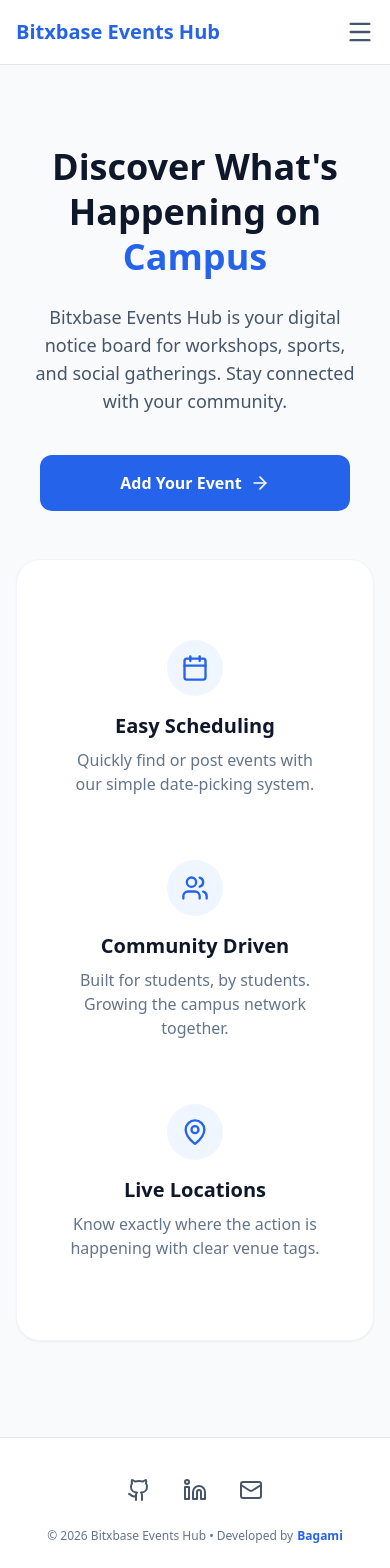
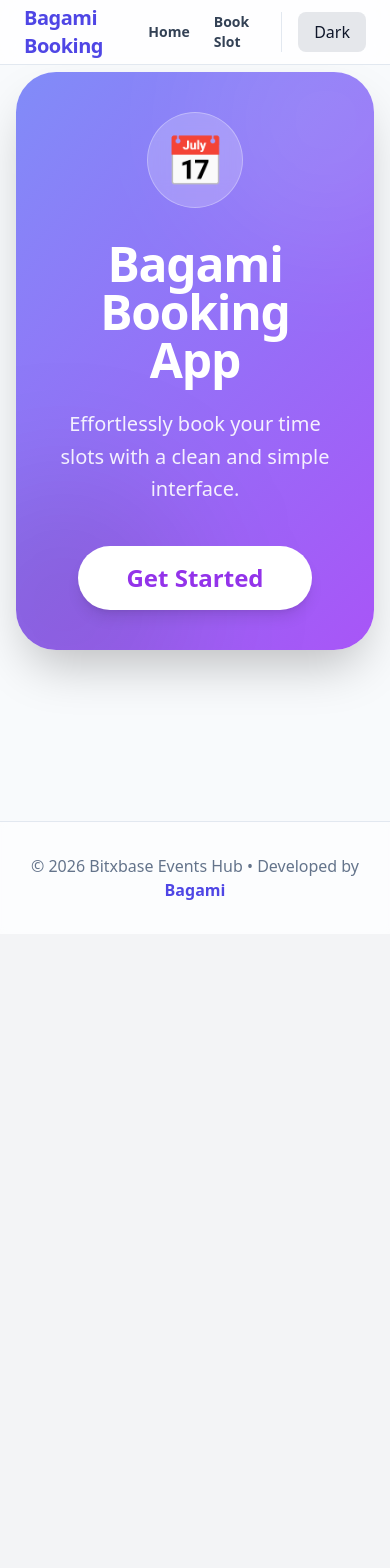
Before and after one commit to bagami-13/bagami-booking-app, a React (Vite) app: page / in a window 390 px wide. Shown: the top 1568 px of the page. After the commit the page ends 934 px from the top, so only its background shows below. Built offline with nearby package versions, Linux system fonts and the light colour scheme.

Commit message:
Fixed dark theme and responsiveness

```diff
--- a/src/App.jsx
+++ b/src/App.jsx
@@ -2,32 +2,31 @@ import React from "react";
 import { BrowserRouter, Routes, Route, Navigate } from "react-router-dom";
 import { AnimatePresence } from "framer-motion";
 import Navbar from "./components/Navbar";
-import Footer from "./components/Footer";
+import Footer from "./components/Footer"; // Import the new Footer
 import Home from "./pages/Home";
 import Book from "./pages/Book";
 import Confirm from "./pages/Confirm";
 
-
 function App() {
   return (
     <BrowserRouter>
-      {/* min-h-screen keeps footer at bottom; w-full + overflow-x-hidden prevents side-scrolling */}
-      <div className="flex flex-col min-h-screen w-full overflow-x-hidden bg-slate-50 text-slate-900">
+      {/* flex and flex-col ensures the footer stays at the bottom */}
+      <div className="flex flex-col min-h-screen bg-slate-50 dark:bg-slate-950 text-slate-900 dark:text-slate-100 transition-colors duration-500">
         <Navbar />
 
-        {/* Main takes up available space. px-4 provides the mobile 'gutters' */}
-        <main className="flex-grow w-full max-w-7xl mx-auto px-4 sm:px-6 lg:px-8 pt-24 pb-12">
+        <main className="flex-grow pt-14 pb-12 max-w-7xl mx-auto w-full">
           <AnimatePresence mode="wait">
             <Routes>
               <Route path="/" element={<Home />} />
-               <Route path="/book" element={<Book />} />
+              <Route path="/home" element={<Home />} />
+              <Route path="/book" element={<Book />} />
               <Route path="/confirm" element={<Confirm />} />
               <Route path="*" element={<Navigate to="/" />} />
             </Routes>
           </AnimatePresence>
         </main>
 
-        <Footer />
+        <Footer /> {/* Add Footer here */}
       </div>
     </BrowserRouter>
   );
--- a/src/components/Footer.jsx
+++ b/src/components/Footer.jsx
@@ -1,32 +1,14 @@
 import React from 'react';
-import { Github, Linkedin, Mail } from 'lucide-react';
 
 const Footer = () => {
   const currentYear = new Date().getFullYear();
 
   return (
-    <footer className="w-full py-10 bg-white border-t border-slate-200 mt-auto">
-      <div className="w-full max-w-7xl mx-auto px-4 flex flex-col items-center justify-center gap-6 text-center">
-
-        {/* Icons Row - Stays centered and spreads out nicely */}
-        <div className="flex items-center justify-center gap-8 text-slate-600">
-          <a href="https://github.com/bagami-13" target="_blank" rel="noreferrer" className="hover:text-blue-600 transition-all hover:scale-110 active:scale-95">
-            <Github size={24} />
-          </a>
-          <a href="#" className="hover:text-blue-600 transition-all hover:scale-110 active:scale-95">
-            <Linkedin size={24} />
-          </a>
-          <a href="mailto:your-email@example.com" className="hover:text-blue-600 transition-all hover:scale-110 active:scale-95">
-            <Mail size={24} />
-          </a>
-        </div>
-
-        {/* Text centered below icons. text-xs/sm ensures it fits on tiny screens */}
-        <p className="text-slate-500 font-medium text-xs sm:text-sm md:text-base leading-relaxed">
-          © {currentYear} Bitxbase Events Hub • Developed by
-          <span className="text-blue-600 font-bold ml-1">Bagami</span>
+    <footer className="w-full py-8 mt-auto border-t border-slate-200 dark:border-slate-800 bg-white/50 dark:bg-slate-900/50 backdrop-blur-sm">
+      <div className="max-w-7xl mx-auto px-6 text-center">
+        <p className="text-slate-500 dark:text-slate-400 font-medium">
+          © {currentYear} Bitxbase Events Hub • Developed by <span className="text-indigo-600 dark:text-indigo-400 font-bold">Bagami</span>
         </p>
-
       </div>
     </footer>
   );
--- a/src/components/Navbar.jsx
+++ b/src/components/Navbar.jsx
@@ -1,46 +1,39 @@
-import React, { useState } from "react";
-import { Link } from "react-router-dom";
-import { Menu, X } from "lucide-react";
+import React from 'react';
+import { Link } from 'react-router-dom';
+import ThemeToggle from './ThemeToggle';
 
 const Navbar = () => {
-  const [isOpen, setIsOpen] = useState(false);
+  return (
+    <nav className="fixed top-0 left-0 right-0 z-50 bg-white/80 dark:bg-slate-900/80 backdrop-blur-md border-b border-slate-200 dark:border-slate-800 transition-colors duration-300">
+      <div className="max-w-7xl mx-auto px-6 h-16 flex justify-between items-center">
 
-  return (
-    <nav className="fixed top-0 w-full z-50 bg-white/90 backdrop-blur-md border-b border-slate-200">
-      <div className="max-w-7xl mx-auto px-4 sm:px-6 lg:px-8">
-        <div className="flex justify-between h-16 items-center">
-          {/* Logo */}
-          <Link to="/" className="text-xl font-bold text-blue-600">
-            Bitxbase Events Hub
+        {/* Logo Section */}
+        <Link to="/" className="text-xl font-black text-indigo-600 dark:text-indigo-400 tracking-tight">
+          Bagami Booking
+        </Link>
+
+        {/* Navigation Links & Toggle Section */}
+        {/* 'gap-8' ensures there is plenty of space between the links and the button */}
+        <div className="flex items-center gap-6 md:gap-8">
+          <Link
+            to="/home"
+            className="text-sm font-bold text-slate-700 dark:text-slate-200 hover:text-indigo-600 dark:hover:text-indigo-400 transition-colors"
+          >
+            Home
+          </Link>
+          <Link
+            to="/book"
+            className="text-sm font-bold text-slate-700 dark:text-slate-200 hover:text-indigo-600 dark:hover:text-indigo-400 transition-colors"
+          >
+            Book Slot
           </Link>
 
-          {/* Desktop Menu */}
-          <div className="hidden md:flex items-center gap-8">
-            <Link to="/" className="text-slate-600 hover:text-blue-600 font-medium transition-colors">Home</Link>
-            <Link to="/book" className="bg-blue-600 text-white px-5 py-2 rounded-lg hover:bg-blue-700 transition-all">
-              Add Event
-            </Link>
-          </div>
-
-          {/* Mobile Button */}
-          <div className="md:hidden flex items-center">
-            <button onClick={() => setIsOpen(!isOpen)} className="text-slate-600">
-              {isOpen ? <X size={28} /> : <Menu size={28} />}
-            </button>
+          {/* Theme Toggle Wrapper to ensure no overlap */}
+          <div className="ml-2 border-l border-slate-200 dark:border-slate-700 pl-4">
+            <ThemeToggle />
           </div>
         </div>
       </div>
-
-      {/* Mobile Menu Dropdown */}
-      {isOpen && (
-        <div className="md:hidden bg-white border-b border-slate-200 p-4 flex flex-col gap-4 animate-in slide-in-from-top">
-          <Link to="/" onClick={() => setIsOpen(false)} className="text-slate-600 font-medium py-2">Home</Link>
-
-          <Link to="/book" onClick={() => setIsOpen(false)} className="bg-blue-600 text-white text-center px-5 py-3 rounded-lg">
-            Add Event
-          </Link>
-        </div>
-      )}
     </nav>
   );
 };
--- a/src/pages/Home.jsx
+++ b/src/pages/Home.jsx
@@ -1,62 +1,51 @@
 import React from 'react';
+import { useNavigate } from 'react-router-dom';
 import { motion } from 'framer-motion';
-import { Calendar, Users, MapPin, ArrowRight } from 'lucide-react';
-import { Link } from 'react-router-dom';
 
 const Home = () => {
+  const navigate = useNavigate();
+
   return (
-    <div className="w-full">
-      {/* Hero Section */}
-      <section className="py-12 md:py-24 flex flex-col items-center text-center">
-        <motion.div
-          initial={{ opacity: 0, y: 20 }}
-          animate={{ opacity: 1, y: 0 }}
-          className="max-w-3xl"
-        >
-          <h1 className="text-4xl md:text-6xl font-extrabold text-slate-900 mb-6 leading-tight">
-            Discover What's Happening on <span className="text-blue-600">Campus</span>
+    <div className="flex flex-col items-center justify-start h-[85vh] px-4">
+
+      <motion.div
+        initial={{ opacity: 0, y: 20 }}
+        animate={{ opacity: 1, y: 0 }}
+        transition={{ duration: 0.6 }}
+        whileHover={{ y: -5 }}
+        /* Changed mt-12 to mt-4 to pull the card up toward the navbar */
+        className="mt-4 bg-hero-gradient w-full max-w-4xl p-10 md:p-16 rounded-[2.5rem] shadow-2xl text-white text-center relative overflow-hidden"
+      >
+        <div className="relative z-10">
+          <motion.div
+            initial={{ scale: 0.8 }}
+            animate={{ scale: 1 }}
+            className="bg-white/20 w-24 h-24 rounded-full flex items-center justify-center mx-auto mb-8 backdrop-blur-md border border-white/30"
+          >
+            <span className="text-5xl">📅</span>
+          </motion.div>
+
+          <h1 className="text-5xl md:text-7xl font-black mb-6 tracking-tight">
+            Bagami Booking App
           </h1>
-          <p className="text-lg text-slate-600 mb-10 px-4">
-            Bitxbase Events Hub is your digital notice board for workshops, sports,
-            and social gatherings. Stay connected with your community.
+
+          <p className="text-xl md:text-2xl opacity-90 mb-10 max-w-2xl mx-auto leading-relaxed">
+            Effortlessly book your time slots with a clean and simple interface.
           </p>
-          <div className="flex flex-col sm:flex-row gap-4 justify-center px-6">
-            <Link to="/book" className="bg-blue-600 text-white px-8 py-4 rounded-xl font-bold hover:bg-blue-700 transition-all flex items-center justify-center gap-2">
-              Add Your Event <ArrowRight size={20} />
-            </Link>
 
-          </div>
-        </motion.div>
-      </section>
+          <motion.button
+            whileHover={{ scale: 1.05 }}
+            whileTap={{ scale: 0.95 }}
+            onClick={() => navigate('/book')}
+            className="bg-white text-purple-600 px-12 py-4 rounded-full font-bold text-2xl shadow-lg hover:bg-slate-50 transition-colors"
+          >
+            Get Started
+          </motion.button>
+        </div>
 
-      {/* Features Grid */}
-      <section className="py-16 bg-white rounded-3xl border border-slate-100 shadow-sm mb-12">
-        <div className="grid grid-cols-1 md:grid-cols-3 gap-8 px-8">
-          <div className="flex flex-col items-center text-center p-4">
-            <div className="w-14 h-14 bg-blue-50 text-blue-600 rounded-full flex items-center justify-center mb-4">
-              <Calendar size={28} />
-            </div>
-            <h3 className="text-xl font-bold mb-2">Easy Scheduling</h3>
-            <p className="text-slate-500">Quickly find or post events with our simple date-picking system.</p>
-          </div>
-
-          <div className="flex flex-col items-center text-center p-4">
-            <div className="w-14 h-14 bg-blue-50 text-blue-600 rounded-full flex items-center justify-center mb-4">
-              <Users size={28} />
-            </div>
-            <h3 className="text-xl font-bold mb-2">Community Driven</h3>
-            <p className="text-slate-500">Built for students, by students. Growing the campus network together.</p>
-          </div>
-
-          <div className="flex flex-col items-center text-center p-4">
-            <div className="w-14 h-14 bg-blue-50 text-blue-600 rounded-full flex items-center justify-center mb-4">
-              <MapPin size={28} />
-            </div>
-            <h3 className="text-xl font-bold mb-2">Live Locations</h3>
-            <p className="text-slate-500">Know exactly where the action is happening with clear venue tags.</p>
-          </div>
-        </div>
-      </section>
+        <div className="absolute -top-20 -right-20 w-64 h-64 bg-white/10 rounded-full blur-3xl"></div>
+        <div className="absolute -bottom-20 -left-20 w-64 h-64 bg-black/10 rounded-full blur-3xl"></div>
+      </motion.div>
     </div>
   );
 };
```
